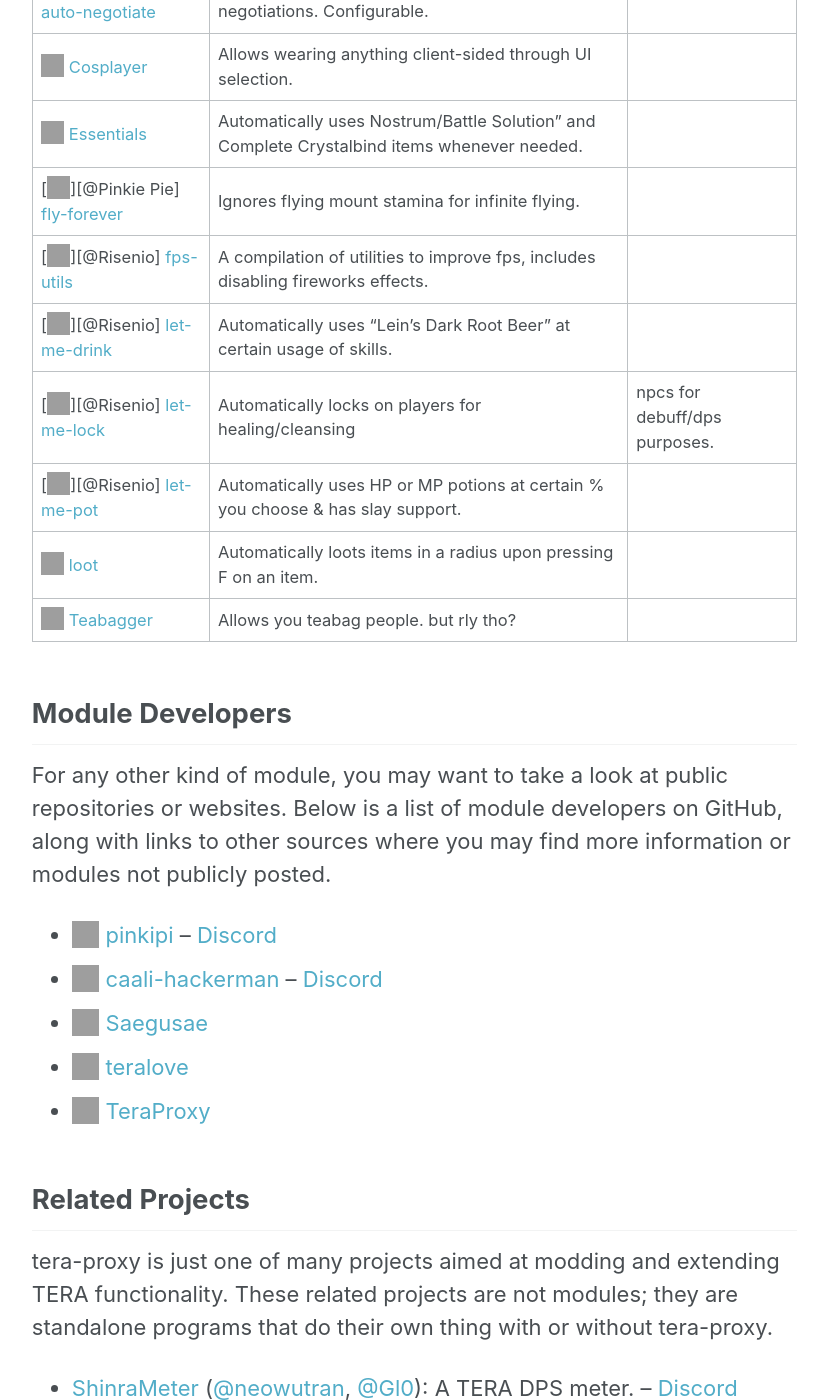
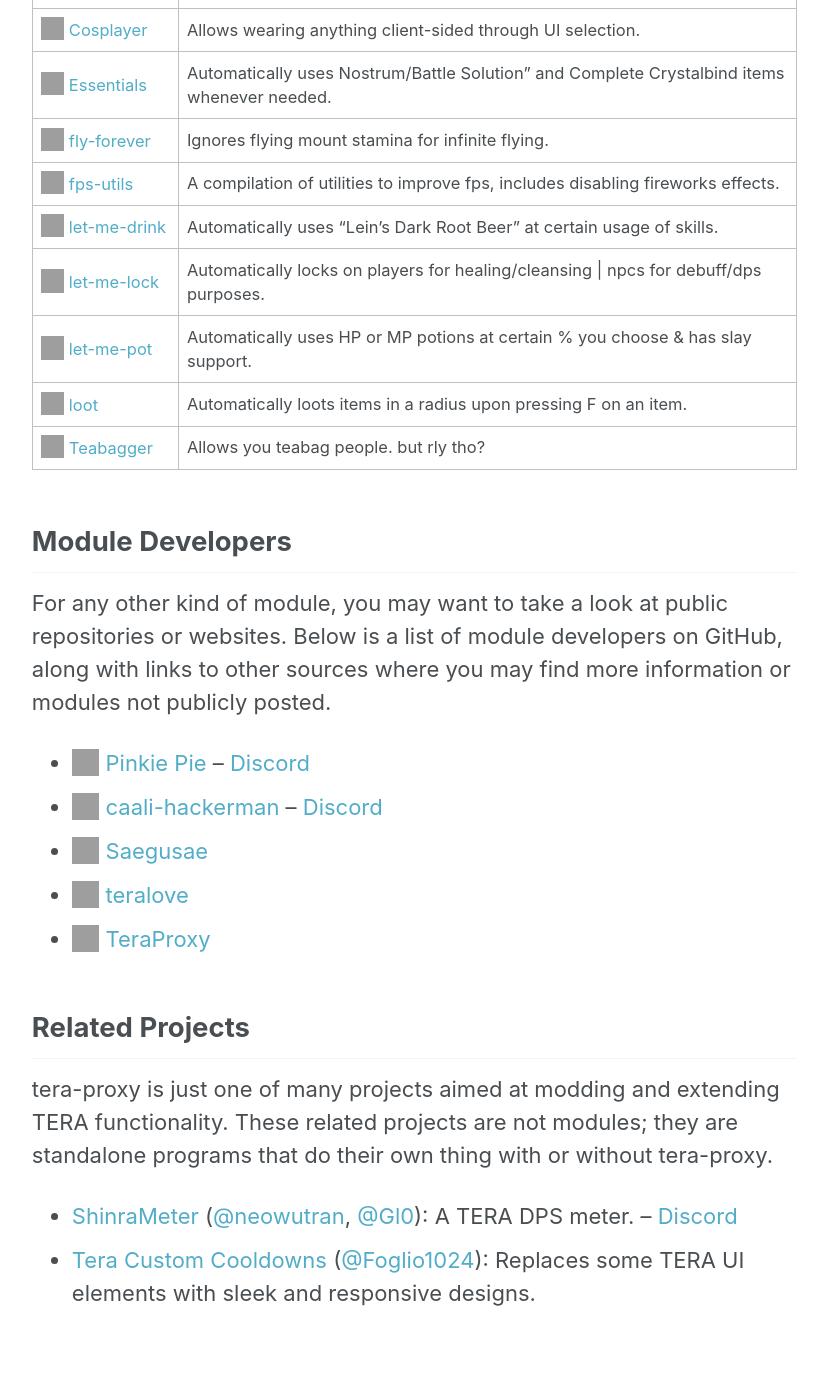
Before and after one commit to unnamed44/Kitty.github.io, a Jekyll site: the page built from _pages/modules.md, in a window 1280 px wide and 1400 px high, scrolled down 2324 px, cut to the strip 0-1400 px from the top of the window. Shown: the whole strip, without its empty margins (252-1080 px from the left). Built offline with Jekyll 4.4.1, drawn with Linux system fonts in a browser that asks for light colours; part of the change alters nothing that is shown; some of the changed text lies outside the part shown; grey boxes are pictures that could not be loaded.

Commit message:
Update modules.md

```diff
--- a/_pages/modules.md
+++ b/_pages/modules.md
@@ -12,7 +12,7 @@ categories:
 - header: Notable Modules
   description: "The big guns. These modules are more than simple scripts."
   modules:
-  - repo: caali/battle-notify
+  - repo: caali-hackerman/battle-notify
     desc: Shows text notifications on configurable in-game events.
 - header: Quality of Life
   description: "These modules are relatively benign, and there's likely little risk to using these. But they *will* make your life better, probably."
@@ -20,7 +20,6 @@ categories:
   - repo: TeraProxy/AFKer
     desc: Prevents the client from going back to character selection.
   - repo: tera-mods/auto-vanguard
-    author: Pinkie Pie
     desc: Automatically turns in Vanguard quests upon completion.
   - repo: teralove/camera-distance
     desc: Removes limit on the camera's max range.
@@ -45,7 +44,6 @@ categories:
   - repo: caali-hackerman/skill-resets
     desc: Pops up a message whenever a skill resets.
   - repo: tera-mods/no-cutscenes
-    author: Pinkie Pie
     desc: No more mashing Esc after killing a boss. Pretend cutscenes don't even exist.
   - repo: Saegusae/looks
     desc: Copies the character's appearance of yourself or other nearby players.
@@ -53,14 +51,12 @@ categories:
   description: "Where the line starts getting blurred. If you use these and it gets noticed... Well, no promises."
   modules:
   - repo: tera-mods/auto-negotiate
-    author: Pinkie Pie
     desc: Automatically accepts or declines broker negotiations. Configurable.
   - repo: TeraProxy/Essentials
     desc: Automatically uses Nostrum/Battle Solution" and Complete Crystalbind items whenever needed.
   - repo: TeraProxy/Cosplayer
     desc: Allows wearing anything client-sided through UI selection.
   - repo: tera-mods/fly-forever
-    author: Pinkie Pie
     desc: Ignores flying mount stamina for infinite flying.
   - repo: Risenio/fps-utils
     desc: A compilation of utilities to improve fps, includes disabling fireworks effects.
@@ -69,7 +65,7 @@ categories:
   - repo: Risenio/let-me-drink
     desc: Automatically uses "Lein's Dark Root Beer" at certain usage of skills.
   - repo: Risenio/let-me-lock
-    desc: Automatically locks on players for healing/cleansing | npcs for debuff/dps purposes.
+    desc: Automatically locks on players for healing/cleansing \| npcs for debuff/dps purposes.
   - repo: teralove/auto-heal
     desc: Automatically skips lockons and instantly heals and cleanses party members.
   - repo: TeraProxy/Teabagger
@@ -104,8 +100,8 @@ If you want to be added to this list, or you think a module has been miscategori
 
 For any other kind of module, you may want to take a look at public repositories or websites. Below is a list of module developers on GitHub, along with links to other sources where you may find more information or modules not publicly posted.
 
-* [{% avatar pinkipi %} pinkipi][@PinkiePie] &ndash; [Discord](https://discord.gg/RR9zf85)
-* [{% avatar caali-hackerman %} caali-hackerman][@caali] &ndash; [Discord](https://discord.gg/dUNDDtw)
+* [{% avatar pinkipi %} Pinkie Pie][@tera-mods] &ndash; [Discord](https://discord.gg/RR9zf85)
+* [{% avatar caali-hackerman %} caali-hackerman][@caali-hackerman] &ndash; [Discord](https://discord.gg/dUNDDtw)
 * [{% avatar Saegusae %} Saegusae][@Saegusae]
 * [{% avatar teralove %} teralove][@teralove]
 * [{% avatar TeraProxy %} TeraProxy][@TeraProxy]
@@ -115,7 +111,7 @@ For any other kind of module, you may want to take a look at public repositories
 tera-proxy is just one of many projects aimed at modding and extending TERA functionality. These related projects are not modules; they are standalone programs that do their own thing with or without tera-proxy.
 
 * [ShinraMeter](https://github.com/neowutran/ShinraMeter) ([@neowutran], [@Gl0]): A TERA DPS meter. &ndash; [Discord](https://discord.gg/anUXQTp)
-* [Tera Custom Cooldowns](https://github.com/Foglio1024/Tera-custom-cooldowns) ([@Foglio1024]): Replaces some TERA UI elements with sleek and responsive designs. &ndash; [Discord](https://discord.gg/anUXQTp)
+* [Tera Custom Cooldowns](https://github.com/Foglio1024/Tera-custom-cooldowns) ([@Foglio1024]): Replaces some TERA UI elements with sleek and responsive designs.
 
 
 
@@ -125,8 +121,10 @@ tera-proxy is just one of many projects aimed at modding and extending TERA func
 [@Gl0]: <https://github.com/Gl0> "Gl0"
 [@Mister-Kay]: <https://github.com/mister-kay>
 [@neowutran]: <https://github.com/neowutran> "Yukikoo"
-[@PinkiePie]: <https://github.com/tera-mods> "Pinkie Pie"
+[@pinkipi]: <https://github.com/tera-mods>
+[@tera-mods]: <https://github.com/tera-mods> "Pinkie Pie"
 [@Saegusae]: <http://github.com/saegusae> "Seagoose"
 [@teralove]: <https://github.com/teralove>
 [@TeraProxy]: <https://github.com/TeraProxy>
-[@caali]: <https://github.com/caali-hackerman>
+[@caali-hackerman]: <https://github.com/caali-hackerman>
+[@Risenio]: <https://github.com/Risenio>
```
